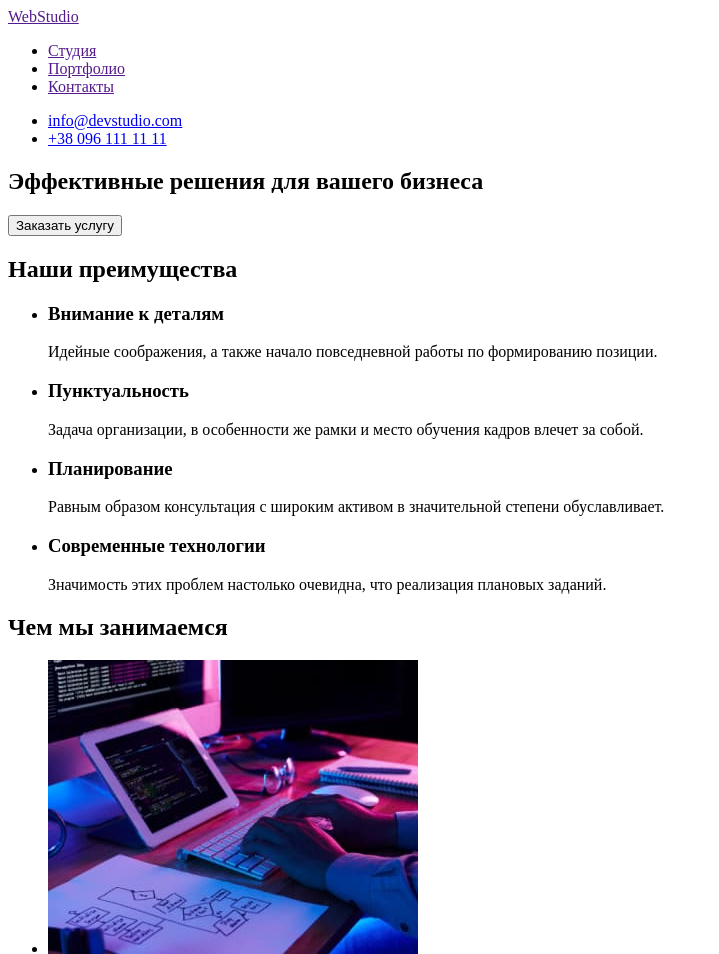
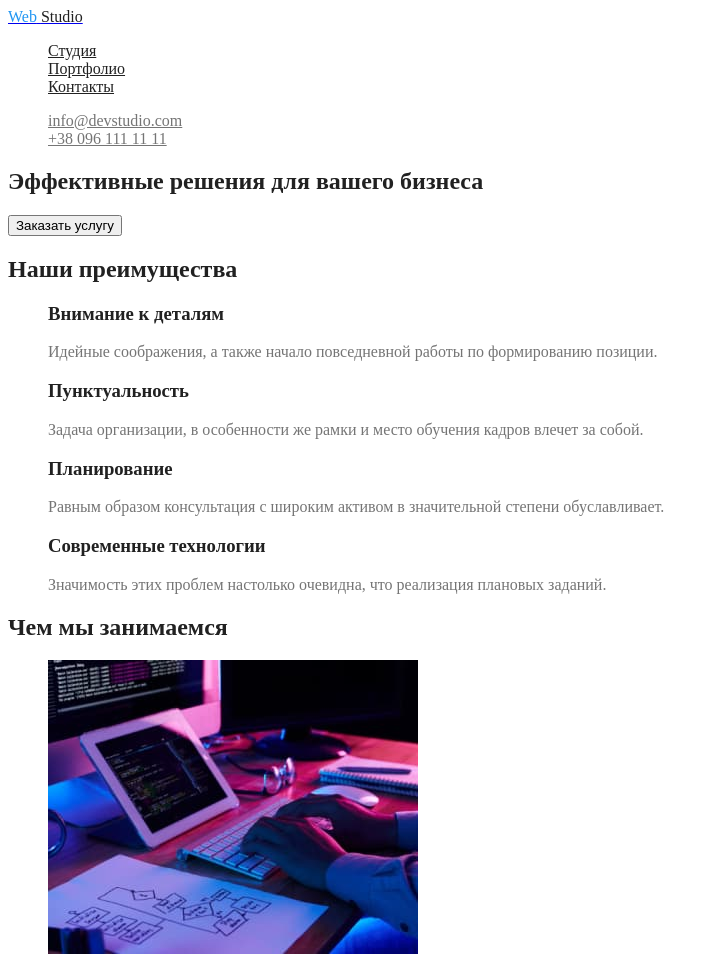
Before and after one commit to Andrupavlov/goit-markup-hw-02, a plain HTML site: page index.html in a window 1280 px wide. Shown: the top 954 px of the page, without its empty margins (0-719 px from the left). Drawn offline with Linux system fonts and the light colour scheme.

Commit message:
настройка классов для цвета в CSS

```diff
--- /dev/null
+++ b/css/styles.css
@@ -0,0 +1,101 @@
+/* цвет заголовка #212121 */
+/* цвет большего количества текста #757575 */
+/* акцентный цвет (синий) #2196F3 */
+/* цвет фона #FFFFFF */
+/* 2й цвет фона #F5F4FA */
+/* цвет футера и фон заголовка #2F303A */
+
+
+:root {
+    --title-text-color: #212121;
+    --primary-text-color: #757575;
+    --ascent-color: #2196F3;
+    --background-color: #FFFFFF;
+}
+
+body {
+    background-color: var(--background-color);
+    color: var(--title-text-color);
+}
+
+ul {
+    list-style: none;
+}
+
+
+/* логотип */
+
+.logo {
+    /* общие настройки лого */
+}
+
+.logo-1part {
+    color: var(--ascent-color);
+}
+
+.logo-2part {
+    color: var(--title-text-color);
+}
+
+
+/* список меню */
+
+.site-nav a {
+    color: var(--title-text-color);
+}
+
+.site-nav a:hover,
+.site-nav a:focus {
+    color: var(--ascent-color);
+}
+
+
+/* контакты */
+
+.email {
+    color: var(--primary-text-color);
+}
+
+.email:hover {
+    color: var(--ascent-color);
+}
+
+.tel {
+    color: var(--primary-text-color);
+}
+
+.tel:hover {
+    color: var(--ascent-color);
+}
+
+
+/* герой */
+
+.hero {}
+
+.hero-title {}
+
+
+/* все секции */
+
+.section {
+    color: var(--primary-text-color);
+}
+
+.section-title {
+    color: var(--title-text-color);
+}
+
+
+.feature-list .title {
+    color: var(--title-text-color);
+}
+
+
+/* имена сотрудников */
+.title-name {
+    color: var(--title-text-color);
+}
+
+
+.geo-address {}
--- a/index.html
+++ b/index.html
@@ -5,12 +5,16 @@
     <meta http-equiv="X-UA-Compatible" content="IE=edge" />
     <meta name="viewport" content="width=device-width, initial-scale=1.0" />
     <title>goit-markup-hw-01</title>
+    <link rel="stylesheet" href="./css/styles.css">
   </head>
   <body>
     <header>
       <nav>
-        <a href="">WebStudio</a>
-        <ul>
+        <a href="./index.html" class="logo">
+          <span class="logo-1part">Web</span>
+          <span class="logo-2part">Studio</span>
+        </a>
+        <ul class="site-nav">
           <li><a href="">Студия</a></li>
           <li><a href="">Портфолио</a></li>
           <li><a href="">Контакты</a></li>
@@ -18,47 +22,54 @@
       </nav>
       <ul>
         <li>
-          <a href="mailto:info@devstudio.com" target="_blank"
+          <a href="mailto:info@devstudio.com"
+            target="_blank"
+            class="email"
             >info@devstudio.com</a
           >
         </li>
-        <li><a href="tel:+380961111111">+38 096 111 11 11</a></li>
+        <li>
+          <a href="tel:+380961111111"
+            class="tel"
+            >+38 096 111 11 11</a
+          >
+        </li>
       </ul>
     </header>
 
     <main>
-      <section>
-        <h1>Эффективные решения для вашего бизнеса</h1>
+      <section class="hero">
+        <h1 class="hero-title">Эффективные решения для вашего бизнеса</h1>
         <button type="button">Заказать услугу</button>
       </section>
 
-      <section>
+      <section class="section">
         <!-- невидимый заголовок -->
-        <h2>Наши преимущества</h2>
-        <ul>
+        <h2 class="section-title">Наши преимущества</h2>
+        <ul class="feature-list">
           <li>
-            <h3>Внимание к деталям</h3>
+            <h3 class="title">Внимание к деталям</h3>
             <p>
               Идейные соображения, а также начало повседневной работы по
               формированию позиции.
             </p>
           </li>
           <li>
-            <h3>Пунктуальность</h3>
+            <h3 class="title">Пунктуальность</h3>
             <p>
               Задача организации, в особенности же рамки и место обучения кадров
               влечет за собой.
             </p>
           </li>
           <li>
-            <h3>Планирование</h3>
+            <h3 class="title">Планирование</h3>
             <p>
               Равным образом консультация с широким активом в значительной
               степени обуславливает.
             </p>
           </li>
           <li>
-            <h3>Современные технологии</h3>
+            <h3 class="title">Современные технологии</h3>
             <p>
               Значимость этих проблем настолько очевидна, что реализация
               плановых заданий.
@@ -67,9 +78,8 @@
         </ul>
       </section>
 
-      <section>
-        <h2>Чем мы занимаемся</h2>
-
+      <section class="section">
+        <h2 class="section-title">Чем мы занимаемся</h2>
         <ul>
           <li>
             <img
@@ -95,8 +105,8 @@
         </ul>
       </section>
 
-      <section>
-        <h2>Наша команда</h2>
+      <section class="section">
+        <h2 class="section-title">Наша команда</h2>
         <ul>
           <li>
             <img
@@ -104,7 +114,7 @@
               alt="фото Игорь Демьяненко"
               width="270"
             />
-            <h3>Игорь Демьяненко</h3>
+            <h3 class="title-name">Игорь Демьяненко</h3>
             <p>Product Designer</p>
           </li>
           <li>
@@ -113,7 +123,7 @@
               alt="фото Ольга Репина"
               width="270"
             />
-            <h3>Ольга Репина</h3>
+            <h3 class="title-name">Ольга Репина</h3>
             <p>Frontend Developer</p>
           </li>
           <li>
@@ -122,7 +132,7 @@
               alt="фото Николай Тарасов"
               width="270"
             />
-            <h3>Николай Тарасов</h3>
+            <h3 class="title-name">Николай Тарасов</h3>
             <p>Marketing</p>
           </li>
           <li>
@@ -131,7 +141,7 @@
               alt="фото Михаил Ермаков"
               width="270"
             />
-            <h3>Михаил Ермаков</h3>
+            <h3 class="title-name">Михаил Ермаков</h3>
             <p>UI Designer</p>
           </li>
         </ul>
@@ -139,19 +149,25 @@
     </main>
 
     <footer>
-      <a href="">WebStudio</a>
+      <a href="./index.html" class="logo">
+        <span class="logo-1part">Web</span>
+        <span class="logo-2part">Studio</span>
+      </a>
       <address>
         <ul>
           <li>
-            <p>г. Киев, пр-т Леси Украинки, 26</p>
+            <p class="geo-address">г. Киев, пр-т Леси Украинки, 26</p>
           </li>
           <li>
             <a href="mailto:info@devstudio.com" target="_blank"
+              class="email"
               >info@devstudio.com</a
             >
           </li>
           <li>
-            <a href="tel:+380961111111">+38 096 111 11 11</a>
+            <a href="tel:+380961111111"
+            class="tel"
+            >+38 096 111 11 11</a>
           </li>
         </ul>
       </address>
```
Also changed, not shown: 1 other file.
